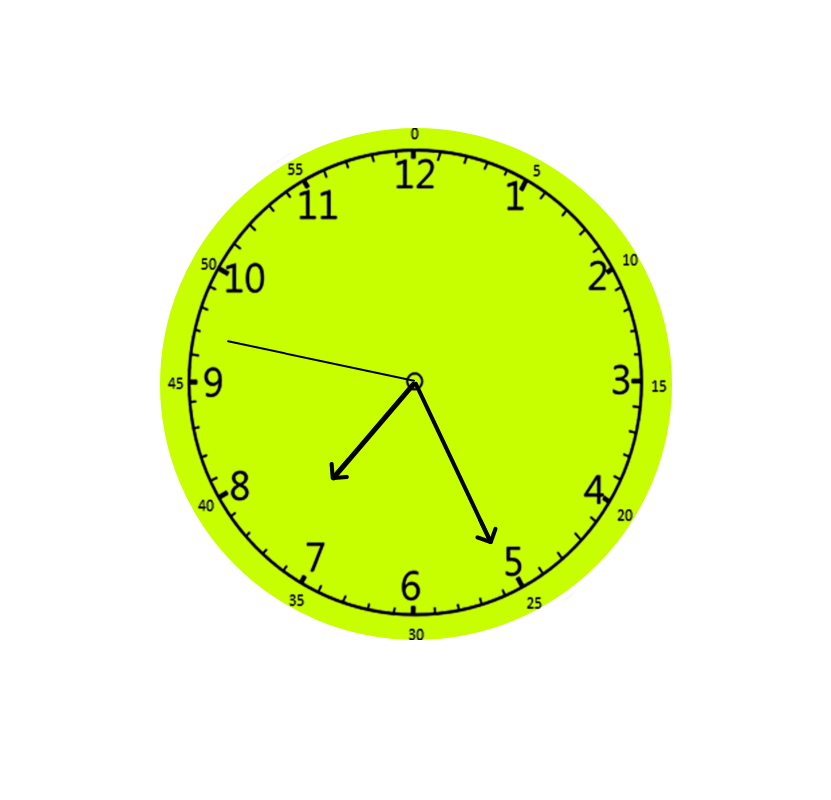
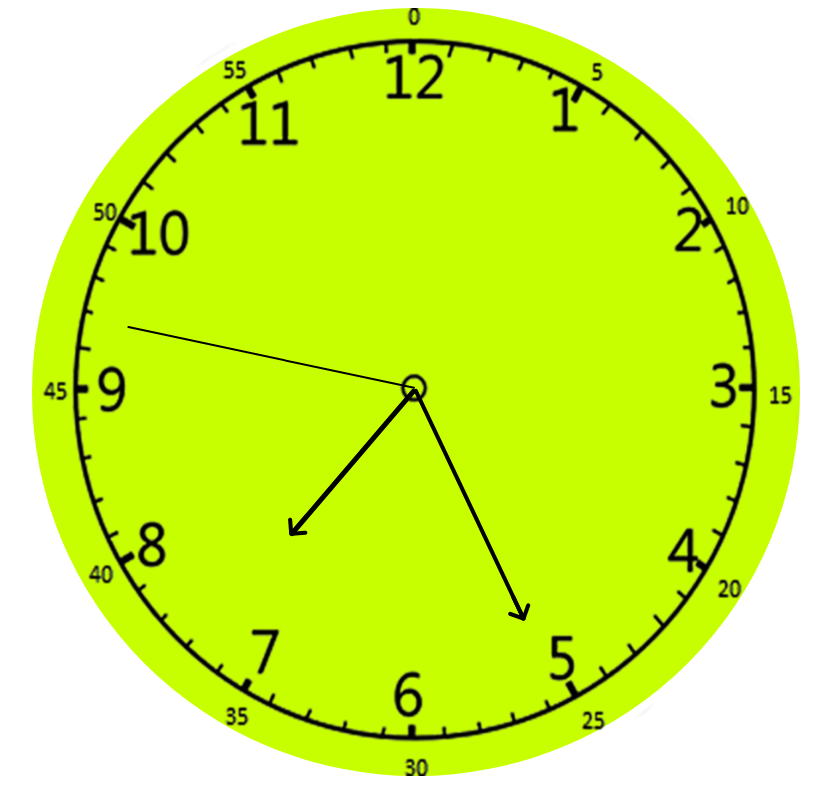
Before and after one commit to tonmoysardar11/Analog-Clock, a plain HTML site: page index.html in a window 1280 px wide. Shown: the whole page, without its empty margins (224-1055 px from the left). Drawn offline with Linux system fonts and the light colour scheme.

Commit message:
Add files via upload

```diff
--- a/style.css
+++ b/style.css
@@ -1,10 +1,11 @@
+
 #clock{
-    width: 40vw;
-    height: 40vw;
+    width: 60vw;
+    height: 60vw;
     margin: auto;
     position: relative;
     background-color: rgb(200, 255, 0);
-    border-radius: 20vw;
+    border-radius: 30vw;
 }
 #clock>img{
     width: 100%;
@@ -16,38 +17,35 @@
     align-items: center;
 }
 #hrs{
-    width: 10vw;
+    width: 15vw;
     height: 5px;
     background-color: black;
     border-radius: 5px;
     position: absolute;
-    top: 19.7vw;
-    left: 19.9vw;
+    top: 29.6vw;
+    left: 29.9vw;
     /* transform: rotate(-90deg); */
     transform-origin: 0% 50% 0vw;
 }
 #min{
-    width: 14vw;
+    width: 20vw;
     height: 4px;
     background-color: black;
     border-radius: 5px;
     position: absolute;
-    top: 19.7vw;
-    left: 19.9vw;
+    top: 29.6vw;
+    left: 29.9vw;
     /* transform: rotate(-90deg); */
     transform-origin: 0% 50% 0vw;
 }
 #sec{
-    width: 15vw;
+    width: 23vw;
     height: 2px;
     background-color: black;
     border-radius: 5px;
     position: absolute;
-    top: 19.7vw;
-    left: 19.9vw;
+    top: 29.6vw;
+    left: 29.9vw;
     /* transform: rotate(-89.7deg); */
     transform-origin: 0% 50% 0vw;
 }
-main{
-    margin: 10vw;
-}
```
